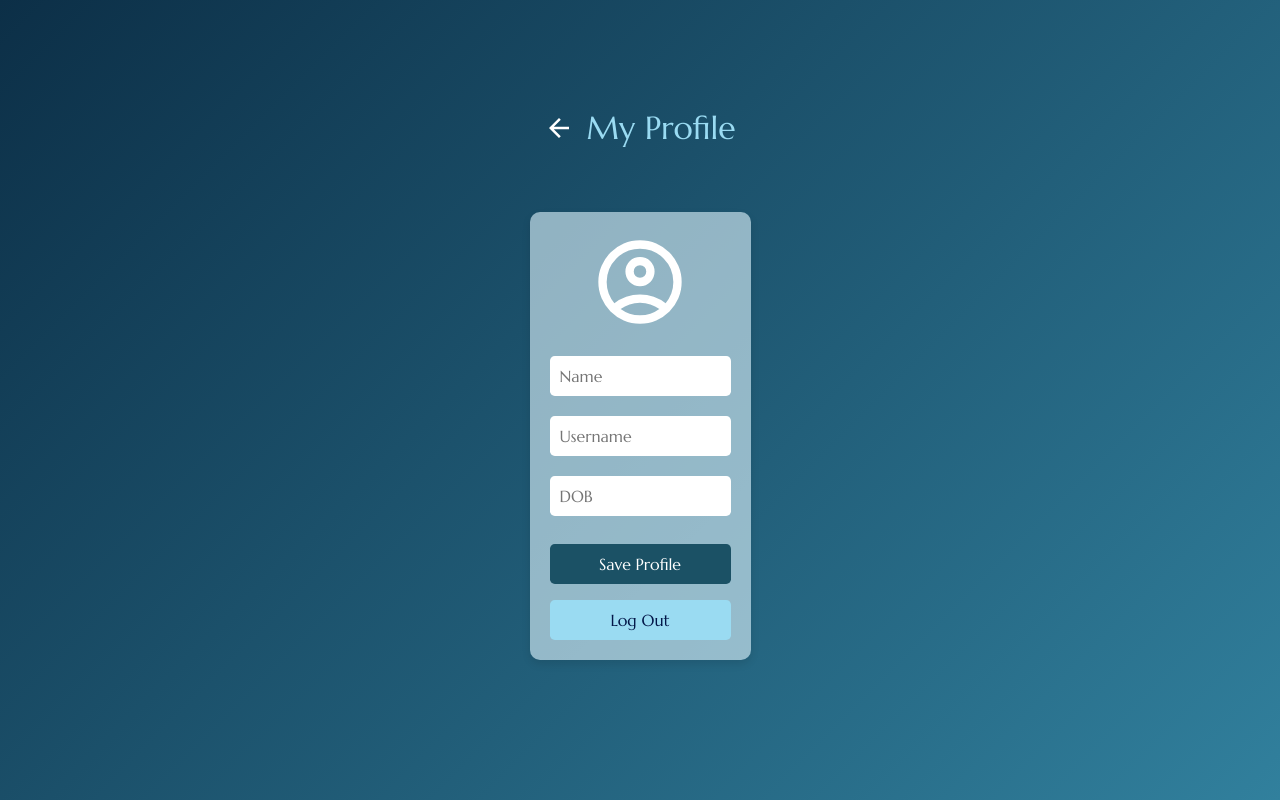
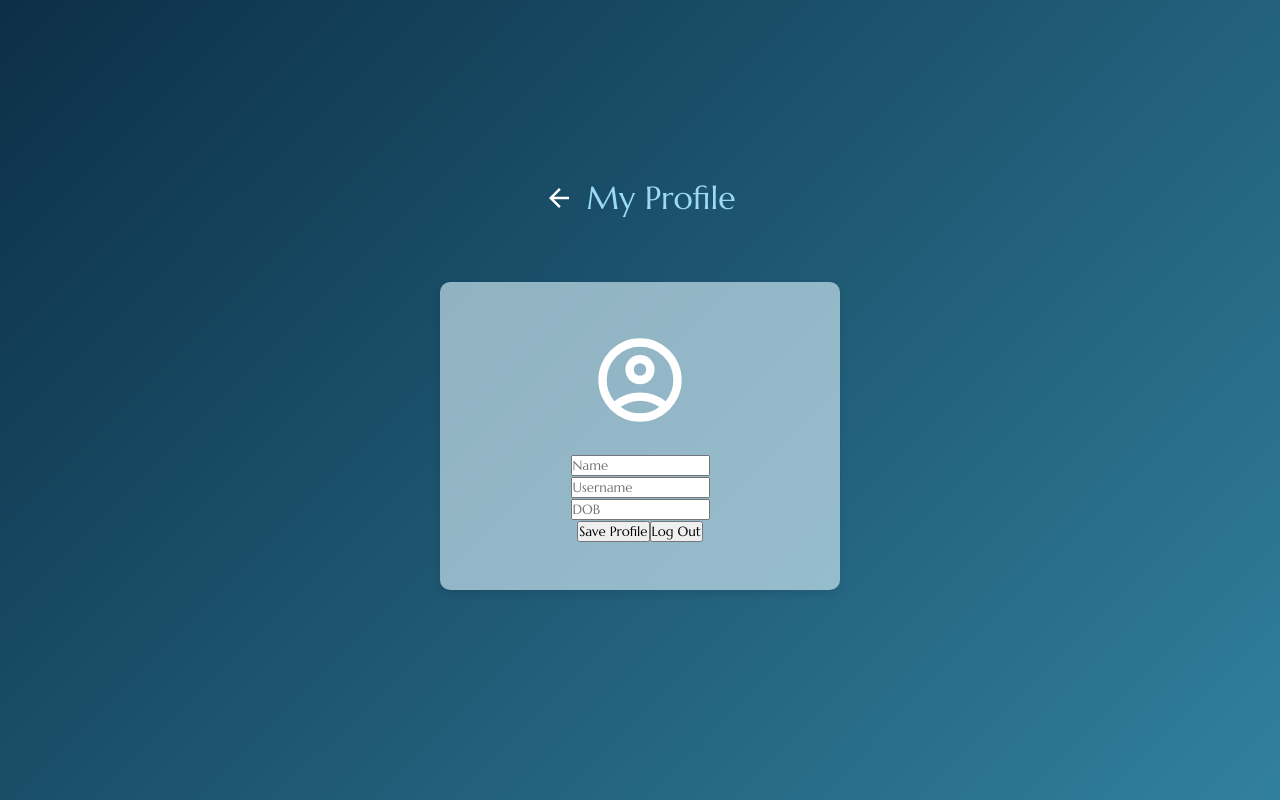
Before and after one commit to madysenallard/madysen-allard-capstone-frontend, a React (Vite) app: page /profile in a window 1280 px wide. Built offline with nearby package versions, Linux system fonts and the light colour scheme; no server answers.

Commit message:
styling for homepage and edits to header

```diff
--- a/src/Components/Footer/Footer.scss
+++ b/src/Components/Footer/Footer.scss
@@ -0,0 +1,12 @@
+@use "../../Styles/partials/variables" as *;
+@use "../../Styles/partials/mixins" as *;
+
+.footer {
+  width: 100%;
+  padding: 2rem 1rem;
+
+  @include tablet {
+    padding: 3rem 2rem;
+    @include font-style(0.875rem, 1.125rem, 400, sans-serif);
+  }
+}
--- a/src/Components/Header/Header.scss
+++ b/src/Components/Header/Header.scss
@@ -8,7 +8,9 @@
   background-color: $white;
   padding: 1rem 2rem;
   box-shadow: 0 2px 10px rgba(0, 0, 0, 0.1);
+  position: fixed;
 
+  margin-bottom: 5rem;
   &__logo-wrapper {
     display: flex;
     align-items: center;
--- a/src/Components/LoggedInHeader/LoggedInHeader.scss
+++ b/src/Components/LoggedInHeader/LoggedInHeader.scss
@@ -8,6 +8,9 @@
   background-color: $white;
   padding: 1rem 2rem;
   box-shadow: 0 2px 10px rgba(0, 0, 0, 0.1);
+  position: fixed;
+  z-index: 100;
+  width: 100%;
 
   &__logo-wrapper {
     display: flex;
--- a/src/Components/LoginBox/LoginBox.scss
+++ b/src/Components/LoginBox/LoginBox.scss
@@ -5,7 +5,7 @@
   &__card {
     background-color: rgba(225, 247, 255, 0.6);
     border-radius: 0.625rem;
-    padding: 2rem;
+    padding: 3rem 2.5rem;
     box-shadow: 0 4px 10px rgba(0, 0, 0, 0.15);
     text-align: center;
     width: 90%;
--- a/src/Components/ProfileBox/ProfileBox.scss
+++ b/src/Components/ProfileBox/ProfileBox.scss
@@ -1,23 +1,25 @@
 @use "../../Styles/partials/variables" as *;
 @use "../../Styles/partials/mixins" as *;
 
-.profileBox__card {
+.profileBox {
+  &__card {
     background-color: $pastel-blue;
     border-radius: 0.625rem;
-  padding: 1.25rem;
+    padding: 3rem 2.5rem;
     box-shadow: 0 4px 8px rgba(0, 0, 0, 0.1);
     margin: 3rem auto;
     text-align: center;
-  max-width: 90%;
+    width: 90%;
+    max-width: 400px;
     font-family: sans-serif;
     background-color: rgba(225, 247, 255, 0.6);
 
     @include tablet {
-    max-width: 700px;
+      max-width: 450px;
     }
 
     @include desktop {
-    max-width: 500px;
+      max-width: 400px;
     }
 
     img {
@@ -80,3 +82,4 @@
       color: $dark-blue-text;
     }
   }
+}
--- a/src/Components/RegisterBox/RegisterBox.scss
+++ b/src/Components/RegisterBox/RegisterBox.scss
@@ -5,7 +5,7 @@
   &__card {
     background-color: rgba(225, 247, 255, 0.6);
     border-radius: 0.625rem;
-    padding: 2rem;
+    padding: 3rem 2.5rem;
     box-shadow: 0 4px 10px rgba(0, 0, 0, 0.15);
     text-align: center;
     width: 90%;
--- a/src/Pages/Homepage/Homepage.scss
+++ b/src/Pages/Homepage/Homepage.scss
@@ -0,0 +1,201 @@
+@use "../../Styles/partials/variables" as *;
+@use "../../Styles/partials/mixins" as *;
+
+.home {
+  width: 100%;
+  padding: 1rem;
+  color: $black;
+
+  @include tablet {
+    padding: 2rem;
+  }
+
+  &__title {
+    font-size: 3.5rem;
+    font-style: italic;
+    letter-spacing: 0.2rem;
+    margin-top: 6rem;
+
+    @include tablet {
+      font-size: 5rem;
+      letter-spacing: 0.3rem;
+      margin-top: 4rem;
+    }
+  }
+
+  &__subtitle {
+    font-size: 1.5rem;
+    font-style: italic;
+    letter-spacing: 0.2rem;
+    padding-left: 4rem;
+    @include tablet {
+      font-size: 2rem;
+      letter-spacing: 0.3rem;
+      padding-left: 5rem;
+    }
+  }
+
+  &__desc-title {
+    padding: 1rem 0.5rem;
+    padding-top: 2rem;
+    font-size: 1.25rem;
+
+    @include tablet {
+      font-size: 1.5rem;
+      padding-top: 2.5rem;
+    }
+  }
+
+  &__panels-box {
+    display: flex;
+    flex-direction: column;
+    height: 700px;
+    margin-bottom: 2rem;
+    @include tablet {
+      width: 100%;
+      height: 600px;
+      flex-direction: row;
+    }
+  }
+
+  &__panel {
+    flex: 1;
+    height: 120px;
+    max-height: 120px;
+    background-size: cover;
+    background-position: center;
+    color: $white;
+    border-radius: 1.25rem;
+    cursor: pointer;
+    position: relative;
+    transition: all 0.7s ease-in;
+    overflow: hidden;
+    margin-bottom: 1rem;
+    @include tablet {
+      flex: 0.5;
+      max-height: 600px;
+      height: 600px;
+      margin-bottom: 0;
+      margin-right: 1rem;
+      transition: flex 0.7s ease-in;
+
+      &:last-child {
+        margin-right: 0;
+      }
+    }
+  }
+
+  &__panel-pic {
+    height: 100%;
+    width: 100%;
+    object-fit: cover;
+    position: absolute;
+    top: 0;
+    left: 0;
+    z-index: 0;
+  }
+
+  &__panel.active {
+    flex: 2;
+    max-height: 300px;
+
+    @include tablet {
+      flex: 3;
+      max-height: none;
+      height: 600px;
+    }
+  }
+
+  &__panel-content {
+    opacity: 1;
+    transition: opacity 0.3s ease-in 0.4s;
+    position: absolute;
+    bottom: 0;
+    left: 0;
+    background-color: rgba(0, 0, 0, 0.6);
+    padding: 1rem;
+    z-index: 1;
+
+    @include tablet {
+      padding: 1.5rem;
+    }
+  }
+
+  &__panel-title {
+    font-size: 1.25rem;
+    font-weight: 500;
+    padding-bottom: 0.5rem;
+    @include tablet {
+      font-size: 1.5rem;
+    }
+  }
+
+  &__panel-desc {
+    padding-top: 0.5rem;
+  }
+
+  &__panel-content {
+    font-size: 0.875rem;
+    line-height: 1.125rem;
+    display: none;
+    .active & {
+      display: block;
+    }
+  }
+
+  &__bottom-box {
+    max-width: 900px;
+    margin: 0 auto;
+  }
+
+  &__bottom-title {
+    font-size: 1.5rem;
+    font-weight: 500;
+    padding-bottom: 0.5rem;
+    color: #0077b6;
+    text-align: center;
+    margin-bottom: 2rem;
+    position: relative;
+    z-index: 1;
+    @include tablet {
+      font-size: 2rem;
+    }
+  }
+  &__surf-list {
+    list-style-type: none;
+  }
+
+  &__list-item {
+    margin-bottom: 1.5rem;
+    border-radius: 12px;
+    box-shadow: 0 5px 15px rgba(0, 0, 0, 0.1);
+    overflow: hidden;
+    transition: transform 0.3s ease, box-shadow 0.3s ease;
+    position: relative;
+    border-left: 5px solid #0077b6;
+    padding: 1rem;
+
+    &:hover {
+      transform: translateY(-5px);
+      box-shadow: 0 12px 20px rgba(0, 0, 0, 0.15);
+    }
+  }
+
+  &__item-name {
+    font-size: 1.25rem;
+    font-weight: 700;
+    color: #0077b6;
+    padding-bottom: 1rem;
+
+    @include tablet {
+      font-size: 1.5rem;
+    }
+  }
+
+  &__item-desc {
+    font-size: 1rem;
+    @include tablet {
+      font-size: 1.125rem;
+    }
+  }
+}
--- a/src/Styles/partials/_mixins.scss
+++ b/src/Styles/partials/_mixins.scss
@@ -11,3 +11,10 @@
     @content;
   }
 }
+
+@mixin font-style($size, $line-height, $weight, $font-family) {
+  font-size: $size;
+  line-height: $line-height;
+  font-weight: $weight;
+  font-family: $font-family;
+}
```
Also changed, not shown: src/Pages/Homepage/Homepage.jsx (+45 -32 lines). Lines whose indentation alone changed are shown as unchanged.
